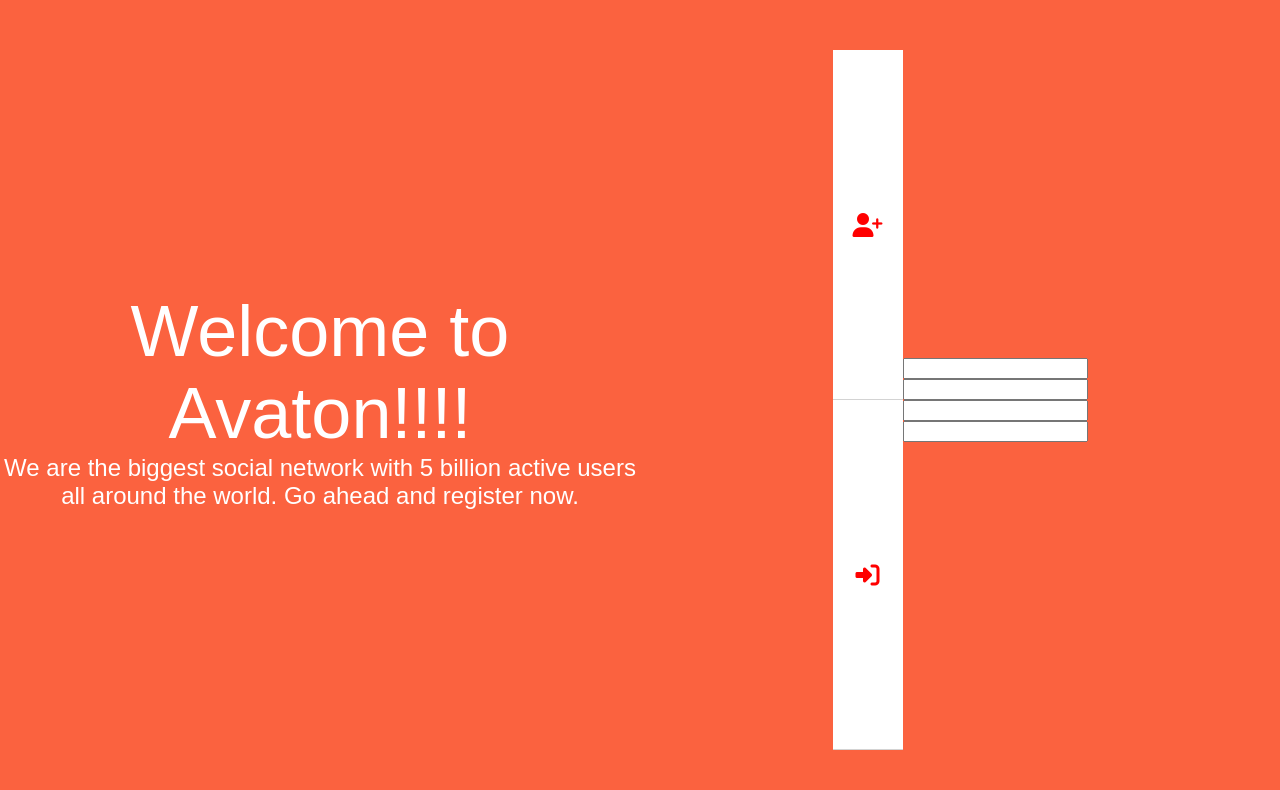
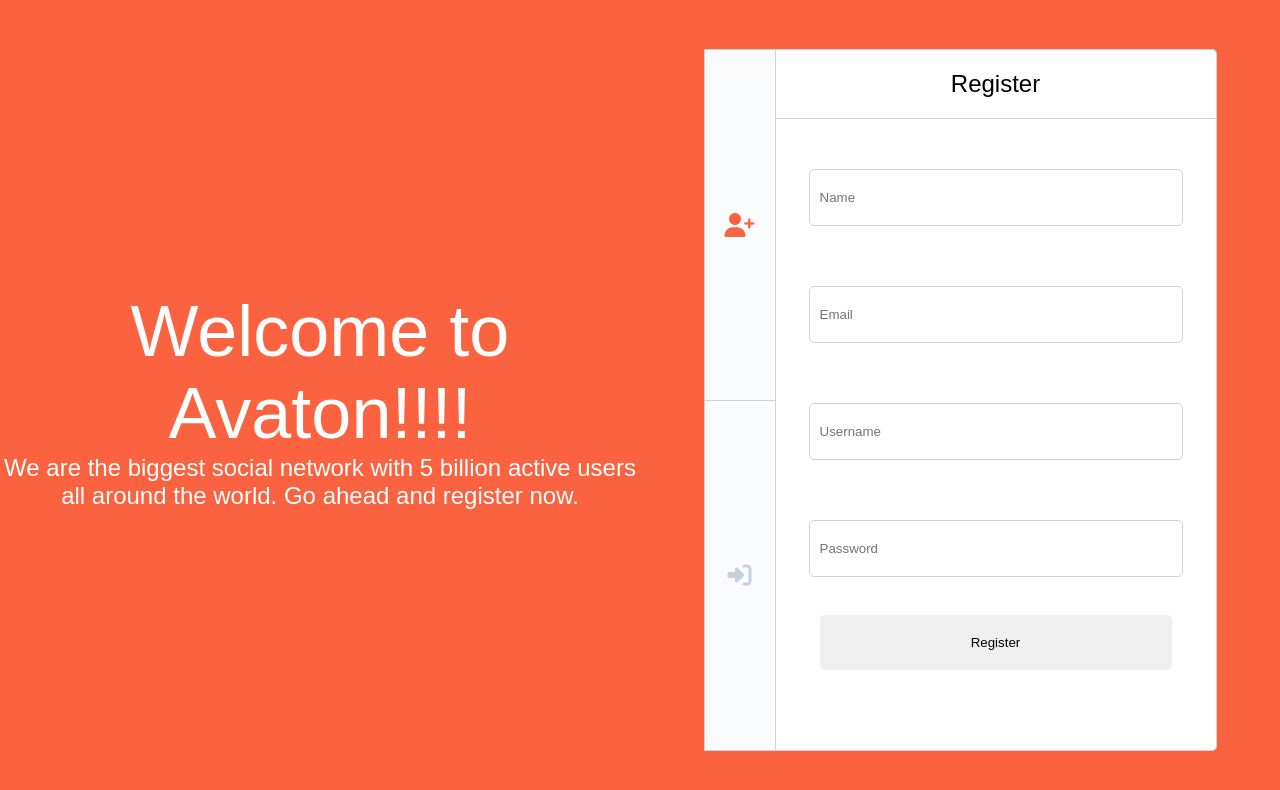
Before and after one commit to rohitkrishna094/avaton, a React (Create React App) app in the folder frontend/: page / in a window 1280 px wide. Shown: the top 790 px of the page. Built offline with nearby package versions, Linux system fonts and the light colour scheme; a web font is replaced by a local one.

Commit message:
added login/register card

```diff
--- a/frontend/src/components/Auth/Auth.css
+++ b/frontend/src/components/Auth/Auth.css
@@ -34,11 +34,12 @@
 .auth .auth-card .button-section {
     display: flex;
     flex-direction: column;
-    background-color: white;
+    background-color: #FAFBFD;
     height: 700px;
     width: 70px;
     align-items: center;
     justify-content: space-around;
+    border: 1px solid #d3d3d3;
 }
 
 .auth .auth-card .button-section span {
@@ -47,16 +48,66 @@
     display: flex;
     justify-content: center;
     align-items: center;
+    cursor: pointer;
+}
+
+.auth .auth-card .button-section span:first-child {
     border-bottom: 1px solid #d3d3d3;
-    cursor: pointer;
+}
+
+.auth .auth-card .button-section span:hover {
+    background-color: #fff;
+
 }
 
 .auth .auth-card .button-section i {
     font-size: 24px;
-    color: red;
+    color: #CACFDF;
 }
 
-.auth .auth-card .form-section .register {
+.auth .auth-card .form-section .register,
+.auth .auth-card .form-section .login {
     display: flex;
     flex-direction: column;
+    height: 700px;
+    width: 440px;
+    background-color: #fff;
+    border-top-right-radius: 5px;
+    border-bottom-right-radius: 5px;
+    border: 1px solid #d3d3d3;
+    border-left: none;
 }
+
+.auth .auth-card .form-section .register span,
+.auth .auth-card .form-section .login span {
+    font-size: 24px;
+    border-bottom: 1px solid #d3d3d3;
+    margin-bottom: 20px;
+    padding: 20px 20px;
+}
+
+.auth .auth-card .form-section .register input,
+.auth .auth-card .form-section .login input {
+    padding: 20px 10px;
+    outline: 0;
+    border: 1px solid #d3d3d3;
+    width: 80%;
+    margin: 30px auto;
+    border-radius: 5px;
+}
+
+.auth .auth-card .form-section .login input[name=username] {
+    margin-top: 120px;
+}
+
+.auth .auth-card .form-section .register button,
+.auth .auth-card .form-section .login button {
+    margin-top: auto;
+    margin-bottom: 80px;
+    margin-left: 10%;
+    margin-right: 10%;
+    border: none;
+    outline: none;
+    padding: 20px 20px;
+    border-radius: 5px;
+}
--- a/frontend/src/components/Auth/Auth.js
+++ b/frontend/src/components/Auth/Auth.js
@@ -6,8 +6,10 @@ import './Auth.css';
 const Login = props => {
   return (
     <div className="login">
-      <input type="text" name="username" />
-      <input type="password" name="password" />
+      <span>Login</span>
+      <input type="text" name="username" placeholder="Username" />
+      <input type="password" name="password" placeholder="Password" />
+      <button>Login</button>
     </div>
   );
 };
@@ -15,16 +17,31 @@ const Login = props => {
 const Register = props => {
   return (
     <div className="register">
-      <input type="text" name="name" />
-      <input type="email" name="email" />
-      <input type="text" name="username" />
-      <input type="password" name="password" />
+      <span>Register</span>
+      <input type="text" name="name" placeholder="Name" />
+      <input type="email" name="email" placeholder="Email" />
+      <input type="text" name="username" placeholder="Username" />
+      <input type="password" name="password" placeholder="Password" />
+      <button>Register</button>
     </div>
   );
 };
 
 class Auth extends Component {
+  state = { active: 'register' };
+
+  onClick = (e, active) => {
+    this.setState({ active });
+  };
+
   render() {
+    const mapping = {
+      register: <Register />,
+      login: <Login />
+    };
+
+    const colorCondition = this.state.active === 'login';
+
     return (
       <div className="auth">
         <div className="info">
@@ -33,17 +50,14 @@ class Auth extends Component {
         </div>
         <div className="auth-card">
           <div className="button-section">
-            <span>
-              <i className="fas fa-user-plus" />
+            <span onClick={e => this.onClick(e, 'register')}>
+              <i className="fas fa-user-plus" style={!colorCondition ? { color: 'var(--primary-background-color)' } : undefined} />
             </span>
-            <span>
-              <i className="fas fa-sign-in-alt" />
+            <span onClick={e => this.onClick(e, 'login')}>
+              <i className="fas fa-sign-in-alt" style={colorCondition ? { color: 'var(--primary-background-color)' } : undefined} />
             </span>
           </div>
-          <div className="form-section">
-            <Register />
-            {/* <Login /> */}
-          </div>
+          <div className="form-section">{mapping[this.state.active]}</div>
         </div>
       </div>
     );
```
